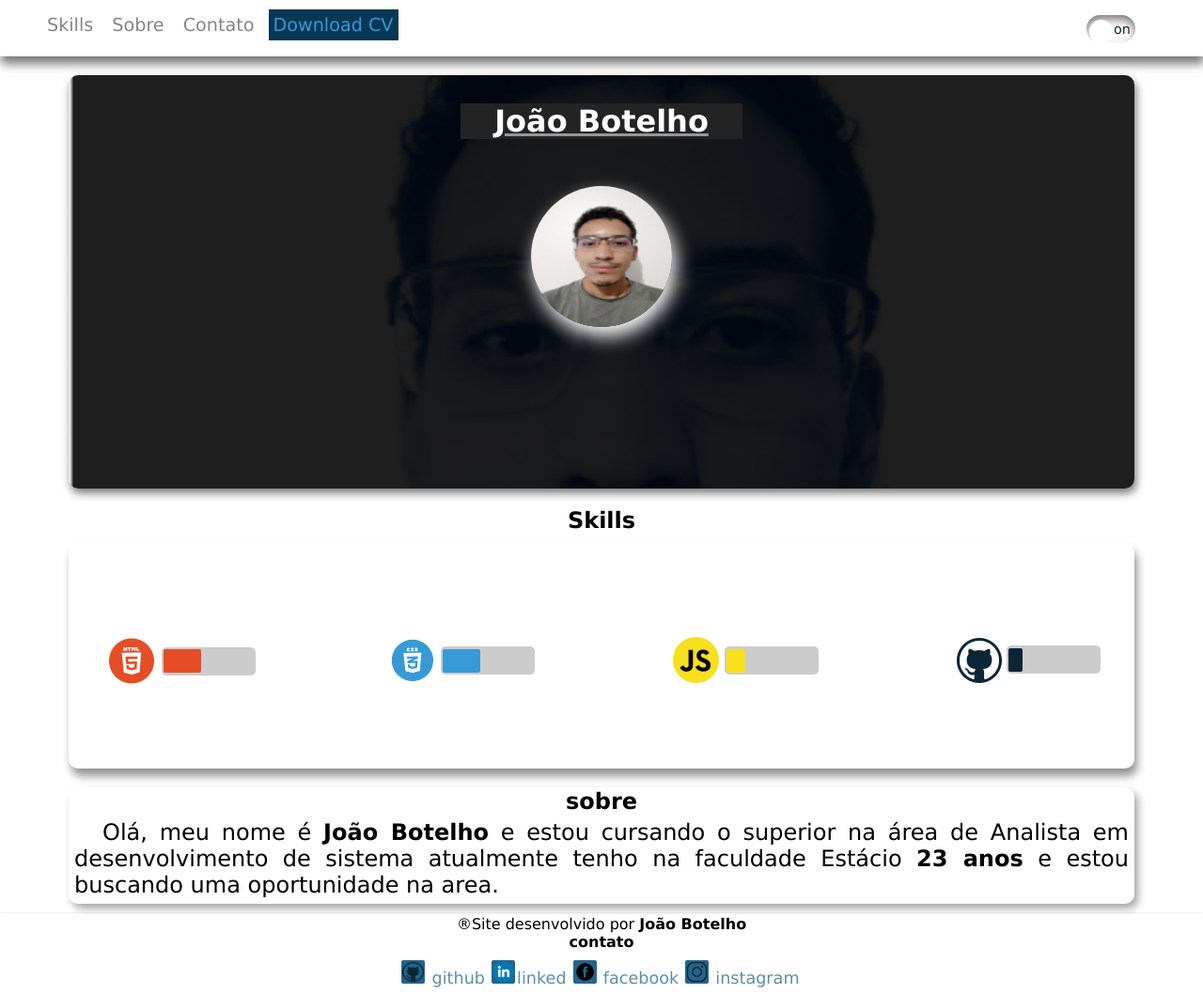
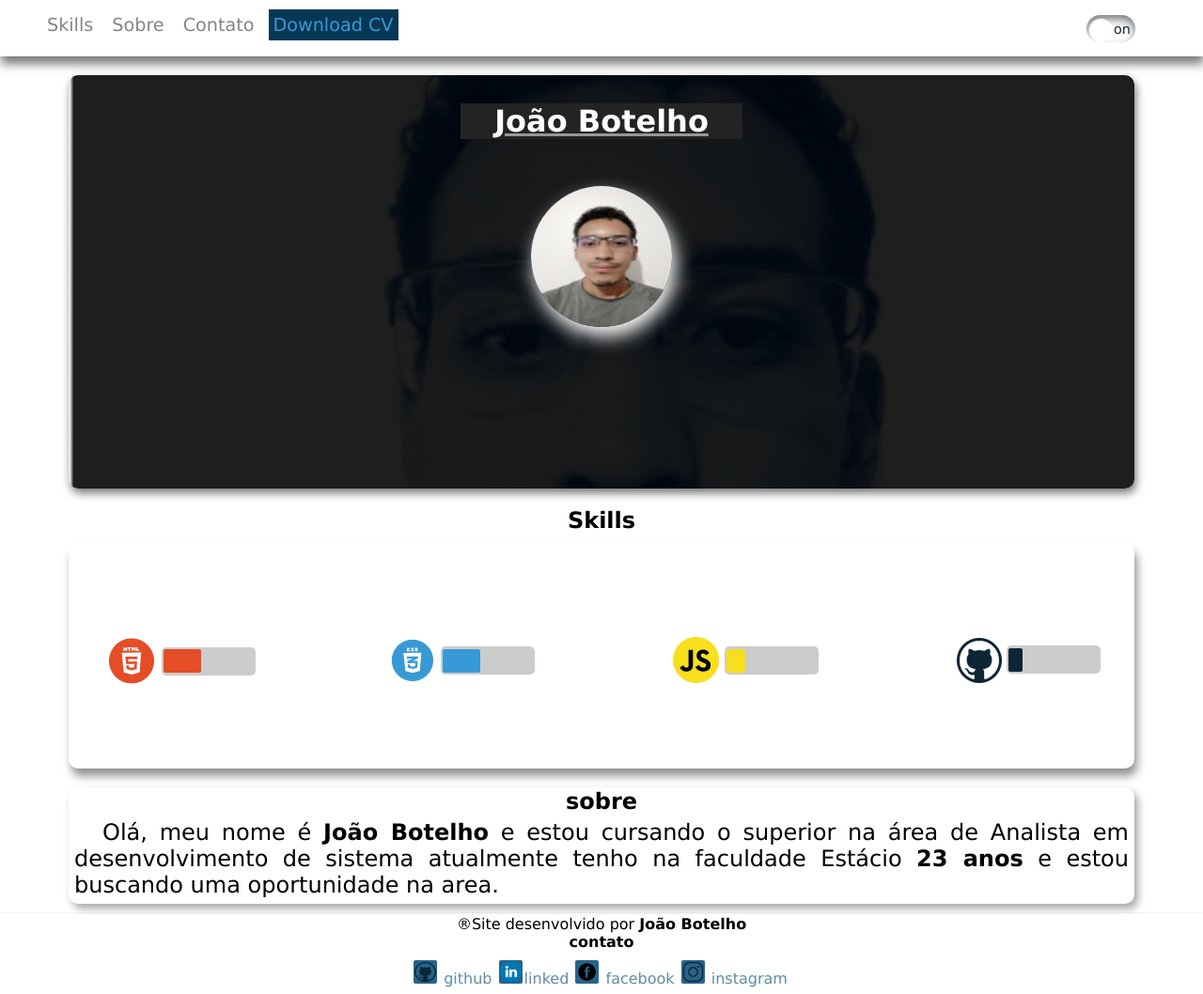
Before and after one commit to Joaofb/Portfolio, a plain HTML site: page index.html in a window 1280 px wide. Shown: the whole page at 94% size. Drawn offline with nearby package versions, Linux system fonts and the light colour scheme.

Commit message:
Update style.css

```diff
--- a/style.css
+++ b/style.css
@@ -75,7 +75,7 @@ i{
   border-radius: 20px;
   background-color: #379AD6;
   position: absolute;
-  top: 5px;
+  top: 4px;
   left: 3px;
   transform: translate(0px);
   transition: transform 0.2s linear;
@@ -280,7 +280,7 @@ nav > ul> li > a:hover{
   border-radius: 3px;
   text-decoration: none;
   color: #5f8ca8;
-  font-size: 1.1em;
+  font-size: 1em;
 }
 .contatos ul> li > a:hover{
   color: white;
```
